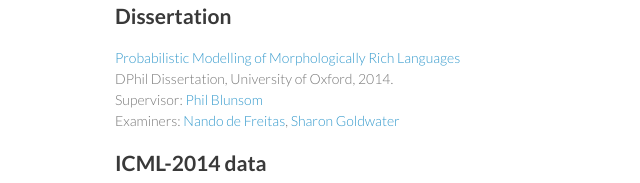
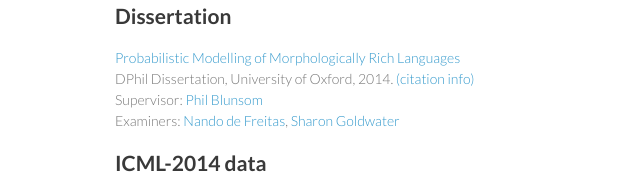
Before and after one commit to bothameister/bothameister.github.io, a plain HTML site: page index.html in a window 1280 px wide. Shown: the part 617-800 px from the top of the page, 455-1095 px from the left. Drawn offline with Linux system fonts and the light colour scheme.

Commit message:
Update index.html

```diff
--- a/index.html
+++ b/index.html
@@ -55,7 +55,7 @@
 <a id="dissertation" class="anchor" href="#dissertation" aria-hidden="true"><span class="octicon octicon-link"></span></a>Dissertation</h2>
 
 <p><strong><a href="http://arxiv.org/abs/1508.04271">Probabilistic Modelling of Morphologically Rich Languages</a></strong> <br>
-DPhil Dissertation, University of Oxford, 2014. <br>
+DPhil Dissertation, University of Oxford, 2014. <a href="http://ora.ox.ac.uk/objects/uuid:8df7324f-d3b8-47a1-8b0b-3a6feb5f45c7">(citation info)</a><br>
 Supervisor: <a href="https://www.cs.ox.ac.uk/people/phil.blunsom/">Phil Blunsom</a> <br>
 Examiners: <a href="https://www.cs.ox.ac.uk/people/nando.defreitas/">Nando de Freitas</a>,
 <a href="http://homepages.inf.ed.ac.uk/sgwater/">Sharon Goldwater</a></p>
```
